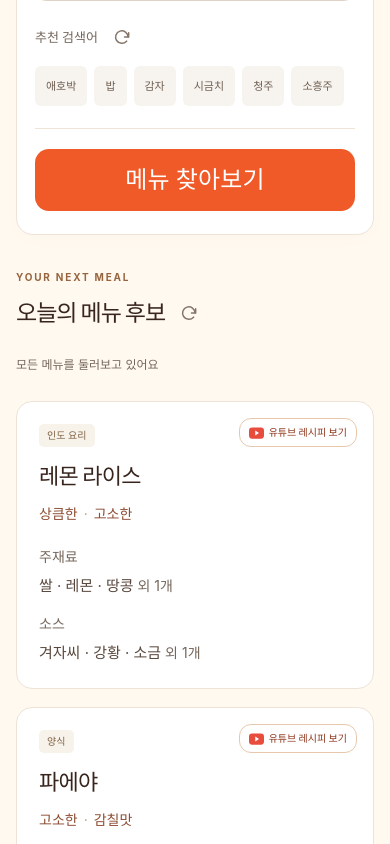
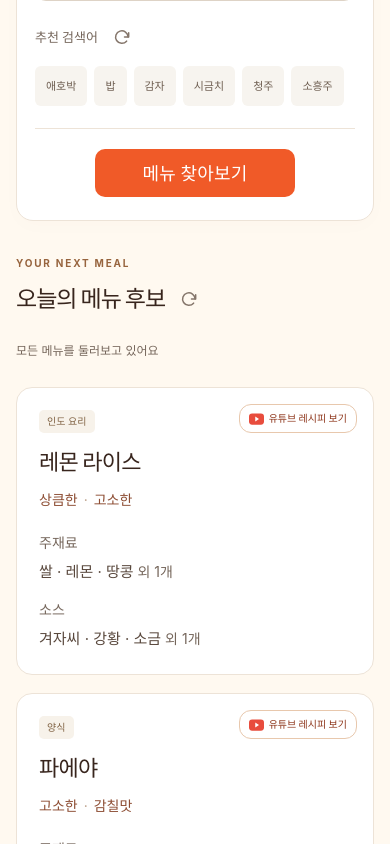
Before and after one commit to YongSiHun/mohaemookji, a React (Vite) app: page / in a window 390 px wide. Shown: the part 1340-2184 px from the top of the page. Built offline with nearby package versions, Linux system fonts and the light colour scheme; a web font is replaced by a local one.

Commit message:
fix: 모바일 화면 개선

```diff
--- a/src/index.css
+++ b/src/index.css
@@ -437,17 +437,19 @@ mark {
   justify-content: center;
   align-items: center;
   gap: 14px;
-  padding: 30px 20px;
-  margin: 44px 0;
+  padding: clamp(20px, 3vw, 30px) clamp(13px, 2vw, 20px);
+  margin: clamp(30px, 4vw, 44px) 0;
   background: #f5eedd;
   border-radius: 14px;
 }
 .bottom-note img {
   flex-shrink: 0;
+  width: clamp(20px, 2.5vw, 25px);
+  height: clamp(20px, 2.5vw, 25px);
 }
 .bottom-note p {
   min-width: 0;
-  font-size: clamp(16px, 1.7vw, 19px);
+  font-size: clamp(13px, 1.6vw, 16px);
   font-weight: 750;
   line-height: 1.9;
   overflow-wrap: anywhere;
@@ -455,7 +457,7 @@ mark {
   color: #6d5947;
 }
 .bottom-note span {
-  font-size: inherit;
+  font-size: max(12px, 0.875em);
   color: inherit;
 }
 .site-footer {
@@ -465,12 +467,16 @@ mark {
   min-height: 110px;
   border-top: 1px solid var(--border);
   color: var(--muted);
-  font-size: 14px;
+  font-size: clamp(12px, 1.4vw, 14px);
   flex-wrap: wrap;
 }
 .footer-brand {
-  font-size: 20px;
+  font-size: clamp(16px, 2vw, 20px);
   color: #6b4c35;
+}
+.footer-brand img {
+  width: 1.35em;
+  height: 1.35em;
 }
 .footer-details {
   margin-left: auto;
@@ -665,11 +671,8 @@ mark {
     width: 100%;
     margin-left: 0;
     align-items: flex-start;
-    font-size: 14px;
-    gap: 10px;
-  }
-  .footer-brand {
-    font-size: 20px;
+    font-size: inherit;
+    gap: 8px;
   }
   .empty-state {
     padding: 45px 15px;
@@ -775,12 +778,9 @@ mark {
   .search-actions {
     flex-direction: column;
     gap: 13px;
-    align-items: stretch;
+    align-items: center;
     margin-top: 22px;
     padding-top: 20px;
-  }
-  .search-actions .primary-button {
-    width: 100%;
   }
 }
 
@@ -927,24 +927,19 @@ mark {
   line-height: 1.5;
 }
 .search-actions .primary-button {
-  min-width: 300px;
-  height: 68px;
-  padding: 0 38px;
-  font-size: 26px;
+  width: clamp(200px, 26vw, 260px);
+  max-width: 100%;
+  min-width: 0;
+  height: clamp(48px, 5.6vw, 56px);
+  padding: 0 clamp(24px, 3vw, 32px);
+  font-size: clamp(18px, 2.2vw, 22px);
   line-height: 1.2;
   letter-spacing: 0.2px;
-  border-radius: 14px;
+  border-radius: clamp(10px, 1.2vw, 12px);
 }
 @media (max-width: 600px) {
   .hero .eyebrow {
     font-size: 15px;
-  }
-  .search-actions .primary-button {
-    min-width: 0;
-    width: 100%;
-    height: 62px;
-    font-size: 24px;
-    padding-inline: 24px;
   }
 }
 
```
